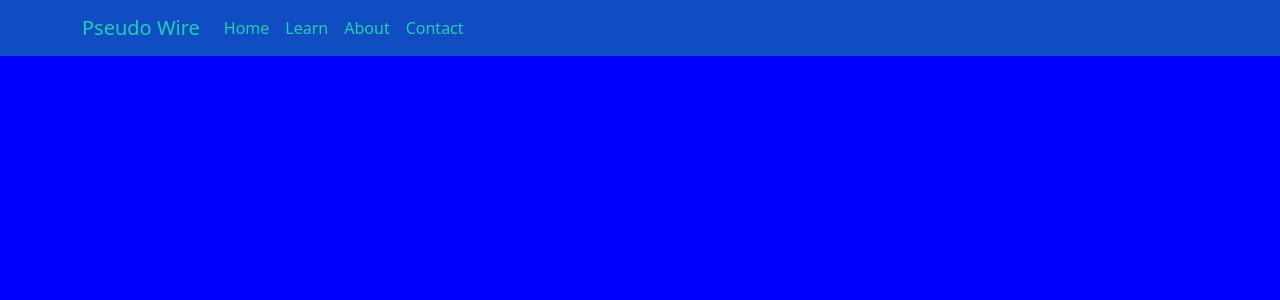
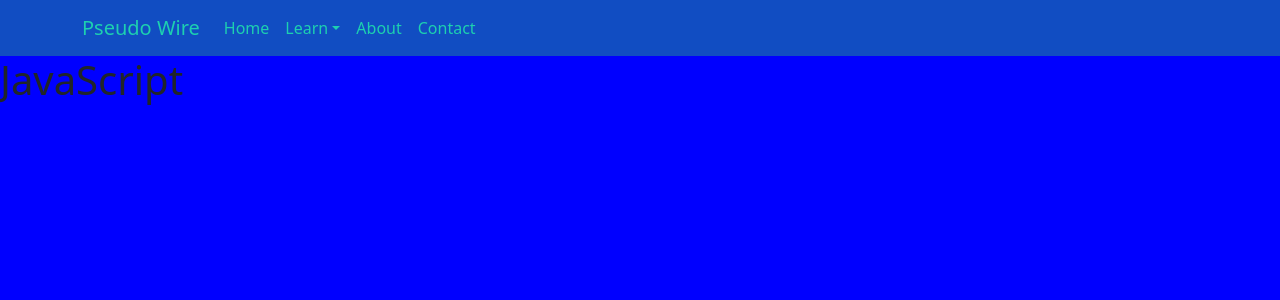
Before and after one commit to msawlani/pseudo-wire, a React (Create React App) app: page /1 in a window 1280 px wide. Shown: the top 300 px of the page. Built offline with nearby package versions, Linux system fonts and the light colour scheme.

Commit message:
Learn Update
Dynamically added routes to learn for TypeScript and JavaScript for now. data is getting passed but not the right one for typescript route.

```diff
--- a/src/App.js
+++ b/src/App.js
@@ -3,6 +3,9 @@ import { Route, Routes, BrowserRouter } from "react-router-dom";
 import Home from "./Components/Home/Home";
 import About from "./Components/About/About";
 import Header from "./Components/Header/Header";
+import Learn from "./Components/Learn/Learn";
+import LearnDetails from "./Components/Learn/LearnDetails";
+import Code from "./Shared/Data/Code.json";
 
 function App() {
   return (
@@ -12,6 +15,12 @@ function App() {
         <Routes>
           <Route path="/" exact element={<Home />} />
           <Route path="/about" element={<About />} />
+          {Code.Languages.map((data) => (
+            <Route
+              path={`/:${data.title}`}
+              element={<LearnDetails language={data.title} />}
+            />
+          ))}
         </Routes>
       </div>
     </BrowserRouter>
--- a/src/Components/Header/Header.css
+++ b/src/Components/Header/Header.css
@@ -1,8 +1,15 @@
-.Navbar{
-    background-color: #114DC2;
-
+.Navbar {
+  background-color: #114dc2;
 }
 
-.link{
-    color: #1DD0B0 !important;
+.link {
+  color: #1dd0b0 !important;
 }
+
+.link:active {
+  color: #114dc2 !important;
+}
+
+#link {
+  color: #1dd0b0 !important;
+}
--- a/src/Components/Header/Header.js
+++ b/src/Components/Header/Header.js
@@ -7,11 +7,16 @@ import {
   NavbarToggler,
   Collapse,
   Button,
+  NavDropdown,
   Container,
 } from "react-bootstrap";
+import { Dropdown } from "reactstrap";
 import "./Header.css";
+import Code from "../../Shared/Data/Code.json";
 
 const Header = () => {
+  let language = Code.Languages.map((data) => data);
+  console.log(language.title);
   return (
     <Navbar className="Navbar">
       <Container>
@@ -22,9 +27,11 @@ const Header = () => {
           <NavLink href="/" className="link">
             Home
           </NavLink>
-          <NavLink href="/learn" className="link">
-            Learn
-          </NavLink>
+          <NavDropdown title="Learn" id="link">
+            {Code.Languages.map((data) => (
+              <NavLink href={`/${data.title}`}>{data.title}</NavLink>
+            ))}
+          </NavDropdown>
           <NavLink href="/about" className="link">
             About
           </NavLink>
--- a/src/Components/Learn/Learn.js
+++ b/src/Components/Learn/Learn.js
@@ -0,0 +1,13 @@
+import React from "react";
+import { Outlet } from "react-router-dom";
+
+const Learn = () => {
+  return (
+    <div>
+      <h1>Learn</h1>
+      <Outlet />
+    </div>
+  );
+};
+
+export default Learn;
--- /dev/null
+++ b/src/Components/Learn/LearnDetails.js
@@ -0,0 +1,12 @@
+import React from "react";
+
+const LearnDetails = ({ language }) => {
+  console.log(language);
+  return (
+    <div>
+      <h1>{language}</h1>
+    </div>
+  );
+};
+
+export default LearnDetails;
--- /dev/null
+++ b/src/Shared/Data/Code.json
@@ -0,0 +1,10 @@
+{
+    "Languages": [
+        {
+            "title": "JavaScript"
+        },
+        {
+            "title": "TypeScript"
+        }
+    ]
+}
```
